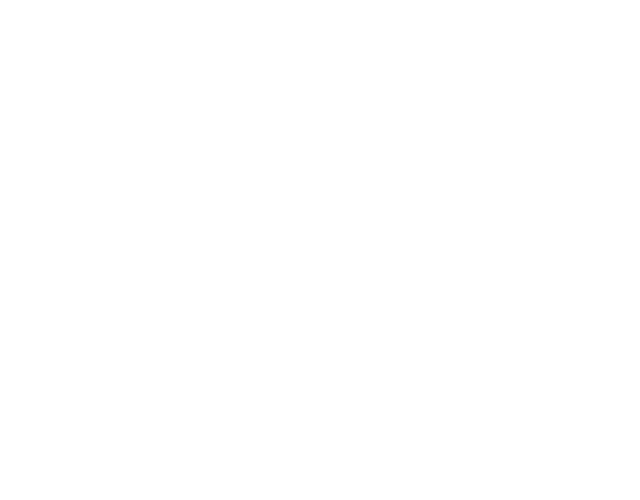
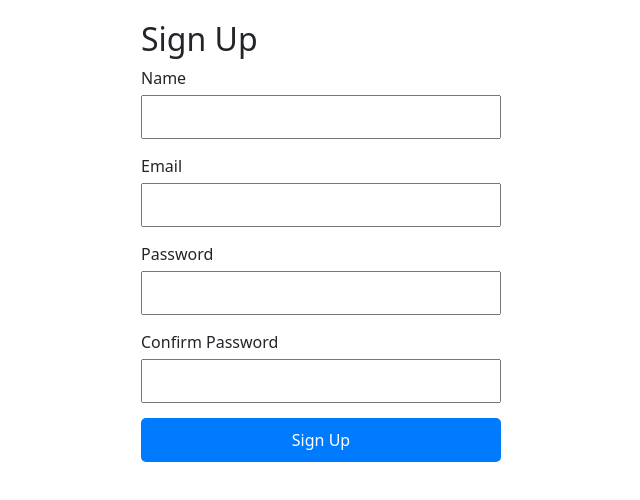
Before and after one commit to 1217Brent/Chore-Calendar, a React (Create React App) app in the folder my-app/: page /signup in a window 1280 px wide. Before the commit this address had no page. Shown: the top 500 px of the page, without its empty margins (319-959 px from the left). Built offline with nearby package versions, Linux system fonts and the light colour scheme.

Commit message:
added signup, instructions, signin etc

```diff
--- a/my-app/package.json
+++ b/my-app/package.json
@@ -45,6 +45,7 @@
     ]
   },
   "devDependencies": {
-    "@types/firebase": "^2.4.32"
+    "@types/firebase": "^2.4.32",
+    "@types/react-router-dom": "^5.3.3"
   }
 }
--- a/my-app/src/App.tsx
+++ b/my-app/src/App.tsx
@@ -3,18 +3,22 @@ import { BrowserRouter as Router, Routes, Route } from "react-router-dom";
 import NavBar from "./components/navBar";
 import DashBoard from "./components/dashboard";
 import CreateChore from "./components/createChore";
+import Login from "./components/login"; // Import the Login component
 import "bootstrap/dist/css/bootstrap.min.css"; // Ensure Bootstrap is imported
+import SignUp from "./components/signUp"; // Import the SignUp component'
+import Instructions from "./components/instructions"; // Import the Instructions component
 
 const App: React.FC = () => {
   return (
     <Router>
       <div className="d-flex">
-        <div className="flex-grow-1" >
+        <div className="flex-grow-1">
           <Routes>
-            <Route path="/" element={<DashBoard />} />
+            <Route path="/" element={<Login />} /> {/* Default route */}
             <Route path="/dashboard" element={<DashBoard />} />
             <Route path="/createchore" element={<CreateChore />} />
-            {/* Add more routes as needed */}
+            <Route path="/signup" element={<SignUp />} /> {/* Add SignUp route */}
+            <Route path="/instructions" element={<Instructions />} /> {/* Add Instructions route */}
           </Routes>
         </div>
       </div>
--- a/my-app/src/components/createChore.tsx
+++ b/my-app/src/components/createChore.tsx
@@ -1,5 +1,6 @@
 import React from "react";
 import { useNavigate } from "react-router-dom"; // Import useNavigate
+import NavBar from "./navBar";
 
 function CreateChore() {
     const navigate = useNavigate();
@@ -17,6 +18,7 @@ function CreateChore() {
         <div className="d-flex justify-content-center align-items-center vh-100">
             <form onSubmit={handleSubmit} className="p-5 border rounded shadow bg-light" style={{ maxWidth: "400px", width: "100%" }}>
                 <h2 className="text-center mb-5">Add Chore</h2>
+                <NavBar />
                 <div className="form-group mb-4">
                     <label htmlFor="name">Name</label>
                     <input
--- /dev/null
+++ b/my-app/src/components/instructions.tsx
@@ -0,0 +1,40 @@
+import React from 'react';
+import NavBar from './navBar';
+
+const Instructions: React.FC = () => {
+    return (
+
+        <div className="d-flex justify-content-center align-items-center vh-100 bg-light">
+            <NavBar />
+            <div className="card shadow" style={{ width: '50%' }}>
+                <div className="card-header bg-primary text-white">
+                    <h1 className="text-center">How to Use the Chore Calendar</h1>
+                </div>
+                <div className="card-body">
+                    <ol className="list-group list-group-numbered">
+                        <li className="list-group-item">
+                            <strong>Add Chores:</strong> Click on the "Add Chore" button to create a new chore. Fill in the details such as the chore name, assigned person, and due date.
+                        </li>
+                        <li className="list-group-item">
+                            <strong>View Calendar:</strong> Navigate to the calendar view to see all the chores organized by date.
+                        </li>
+                        <li className="list-group-item">
+                            <strong>Edit or Delete Chores:</strong> Click on a chore to edit its details or delete it if it's no longer needed.
+                        </li>
+                        <li className="list-group-item">
+                            <strong>Mark as Complete:</strong> Once a chore is done, mark it as complete by clicking the checkbox next to it.
+                        </li>
+                        <li className="list-group-item">
+                            <strong>Filter Chores:</strong> Use the filter options to view chores by person, status (completed or pending), or date range.
+                        </li>
+                    </ol>
+                    <p className="mt-4">
+                        The Chore Calendar is designed to help you stay organized and ensure that all tasks are completed on time. <strong>Happy organizing!</strong>
+                    </p>
+                </div>
+            </div>
+        </div>
+    );
+};
+
+export default Instructions;
--- /dev/null
+++ b/my-app/src/components/login.tsx
@@ -0,0 +1,67 @@
+import React, { useState } from 'react';
+import { useNavigate } from 'react-router-dom';
+
+const Login: React.FC = () => {
+    const [email, setEmail] = useState('');
+    const [password, setPassword] = useState('');
+    const [error, setError] = useState('');
+    const navigate = useNavigate();
+
+    const handleLogin = async (e: React.FormEvent) => {
+        e.preventDefault();
+        setError('');
+
+        // Temporarily allow any login combination
+        console.log(`Logged in with email: ${email}, password: ${password}`);
+        navigate('/dashboard'); // Redirect to the dashboard
+    };
+
+    const handleSignUp = () => {
+        navigate('/signup'); // Ensure this matches the route for the sign-up page
+    };
+
+    return (
+        <div style={{ maxWidth: '400px', margin: '0 auto', padding: '20px' }}>
+            <h2>Login</h2>
+            <form onSubmit={handleLogin}>
+                <div style={{ marginBottom: '10px' }}>
+                    <label htmlFor="email">Email:</label>
+                    <input
+                        type="email"
+                        id="email"
+                        value={email}
+                        onChange={(e) => setEmail(e.target.value)}
+                        required
+                        style={{ width: '100%', padding: '8px', marginTop: '5px' }}
+                    />
+                </div>
+                <div style={{ marginBottom: '10px' }}>
+                    <label htmlFor="password">Password:</label>
+                    <input
+                        type="password"
+                        id="password"
+                        value={password}
+                        onChange={(e) => setPassword(e.target.value)}
+                        required
+                        style={{ width: '100%', padding: '8px', marginTop: '5px' }}
+                    />
+                </div>
+                {error && <p style={{ color: 'red' }}>{error}</p>}
+                <div style={{ display: 'flex', justifyContent: 'space-between' }}>
+                    <button type="submit" style={{ padding: '10px 20px' }}>
+                        Login
+                    </button>
+                    <button
+                        type="button"
+                        onClick={handleSignUp}
+                        style={{ padding: '10px 20px' }}
+                    >
+                        Sign Up
+                    </button>
+                </div>
+            </form>
+        </div>
+    );
+};
+
+export default Login;
--- /dev/null
+++ b/my-app/src/components/signUp.tsx
@@ -0,0 +1,106 @@
+import React, { useState } from 'react';
+import { useNavigate } from 'react-router-dom'; // Import useNavigate
+
+const SignUp: React.FC = () => {
+    const [formData, setFormData] = useState({
+        name: '',
+        email: '',
+        password: '',
+        confirmPassword: '',
+    });
+
+    const navigate = useNavigate(); // Initialize useNavigate
+
+    const handleChange = (e: React.ChangeEvent<HTMLInputElement>) => {
+        const { name, value } = e.target;
+        setFormData({
+            ...formData,
+            [name]: value,
+        });
+    };
+
+    const handleSubmit = (e: React.FormEvent) => {
+        e.preventDefault();
+        if (formData.password !== formData.confirmPassword) {
+            alert('Passwords do not match!');
+            return;
+        }
+        // Handle sign-up logic here
+        console.log('User signed up with data:', formData);
+
+        // Redirect to the login page after successful sign-up
+        navigate('/');
+    };
+
+    return (
+        <div style={{ maxWidth: '400px', margin: '0 auto', padding: '20px' }}>
+            <h2>Sign Up</h2>
+            <form onSubmit={handleSubmit}>
+                <div style={{ marginBottom: '15px' }}>
+                    <label htmlFor="name">Name</label>
+                    <input
+                        type="text"
+                        id="name"
+                        name="name"
+                        value={formData.name}
+                        onChange={handleChange}
+                        required
+                        style={{ width: '100%', padding: '8px', marginTop: '5px' }}
+                    />
+                </div>
+                <div style={{ marginBottom: '15px' }}>
+                    <label htmlFor="email">Email</label>
+                    <input
+                        type="email"
+                        id="email"
+                        name="email"
+                        value={formData.email}
+                        onChange={handleChange}
+                        required
+                        style={{ width: '100%', padding: '8px', marginTop: '5px' }}
+                    />
+                </div>
+                <div style={{ marginBottom: '15px' }}>
+                    <label htmlFor="password">Password</label>
+                    <input
+                        type="password"
+                        id="password"
+                        name="password"
+                        value={formData.password}
+                        onChange={handleChange}
+                        required
+                        style={{ width: '100%', padding: '8px', marginTop: '5px' }}
+                    />
+                </div>
+                <div style={{ marginBottom: '15px' }}>
+                    <label htmlFor="confirmPassword">Confirm Password</label>
+                    <input
+                        type="password"
+                        id="confirmPassword"
+                        name="confirmPassword"
+                        value={formData.confirmPassword}
+                        onChange={handleChange}
+                        required
+                        style={{ width: '100%', padding: '8px', marginTop: '5px' }}
+                    />
+                </div>
+                <button
+                    type="submit"
+                    style={{
+                        width: '100%',
+                        padding: '10px',
+                        backgroundColor: '#007BFF',
+                        color: '#fff',
+                        border: 'none',
+                        borderRadius: '5px',
+                        cursor: 'pointer',
+                    }}
+                >
+                    Sign Up
+                </button>
+            </form>
+        </div>
+    );
+};
+
+export default SignUp;
```
Also changed, not shown: my-app/src/components/navBar.tsx (+26 -5 lines), 1 other file (tests, documents, lock files or other folders).
